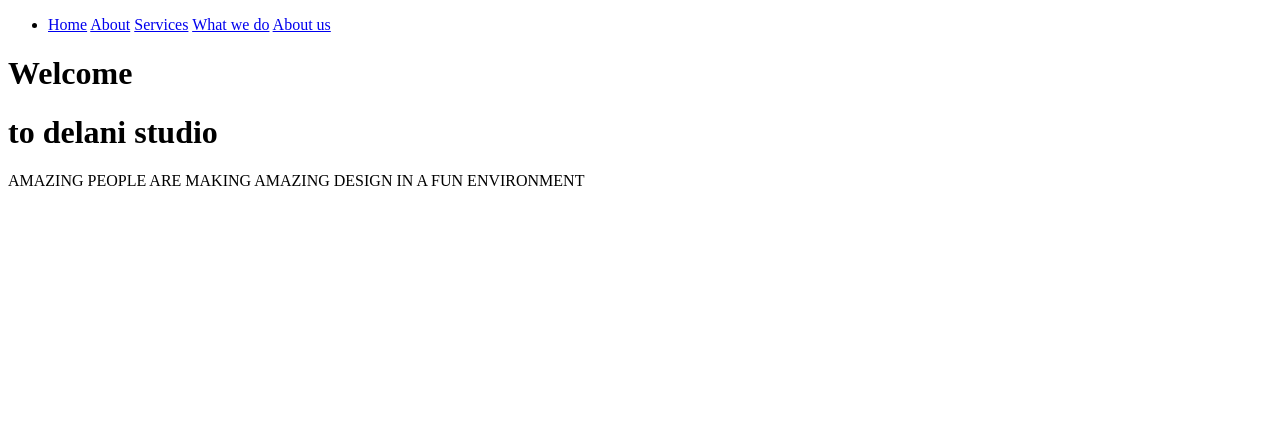
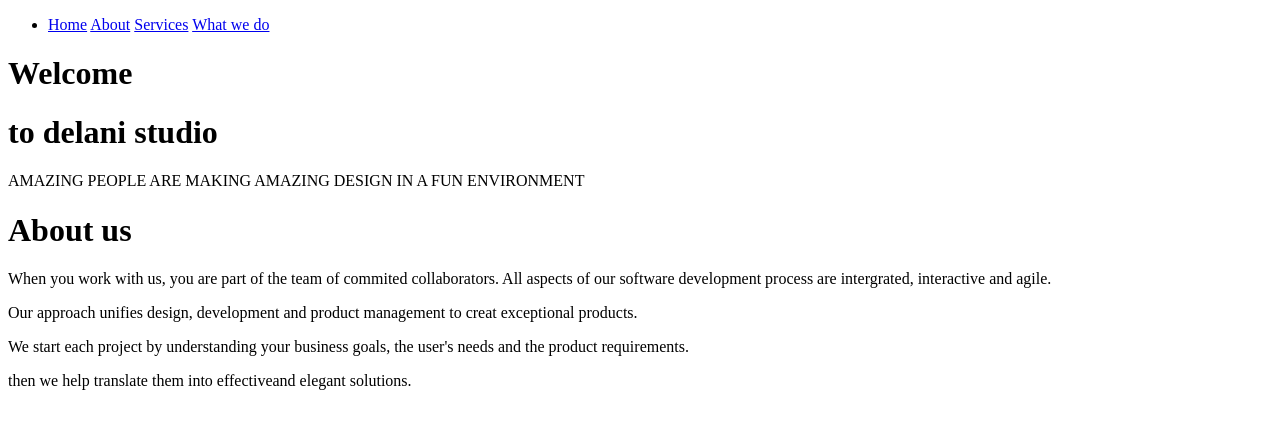
Before and after one commit to juma-359/delani-studio, a plain HTML site: page index.html in a window 1280 px wide. Drawn offline with nearby package versions, Linux system fonts and the light colour scheme; files that its build step writes are made by us from their sources.

Commit message:
inserted a paragraph to explain to us about delani studio in the about section

```diff
--- a/index.html
+++ b/index.html
@@ -13,6 +13,7 @@
   <script src="../node_modules/jquery/dist/jquery.js"></script>
 </head>
 <body>
+    <div class="container">
     <nav>
         <ul>
             <li>
@@ -20,16 +21,23 @@
                 <a href="#about">About</a>
                 <a href="#services">Services</a>
                 <a href="#what-we-do">What we do</a>
-                <a href="#about">About us</a>
             </li>
         </ul>
     </nav>
-    <div class="container">
+
         <div id="home">
             <h1>Welcome</h1>
             <h1>to delani studio</h1>
             <p>AMAZING PEOPLE ARE MAKING AMAZING DESIGN IN A FUN ENVIRONMENT</p>
         </div>
+
+        <div id="about">
+            <h1>About us</h1>
+            <p>When you work with us, you are part of the team of commited collaborators. All aspects of our software development process are intergrated, interactive and agile. </p>
+            <p>Our approach unifies design, development and product management to creat exceptional products.</p>
+            <p>We start each project by understanding your business goals, the user's needs and the product requirements.</p>
+            <p>then we help translate them into effectiveand elegant solutions.</p>
+        </div>
     </div>
 </body>
 </html>
```
